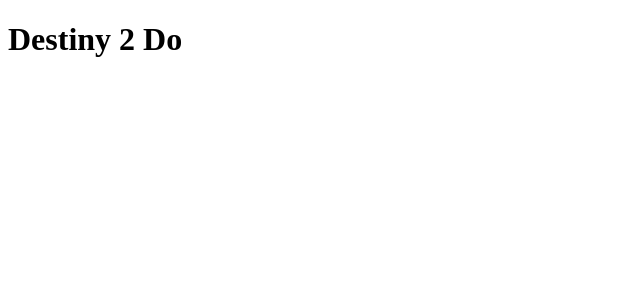
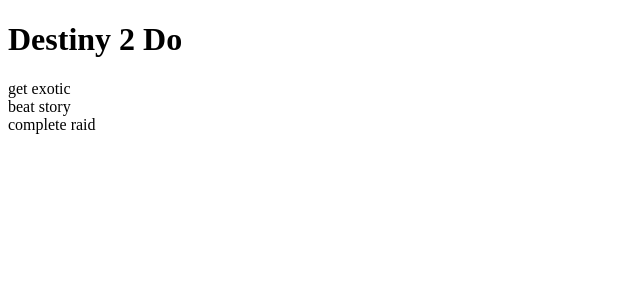
Before and after one commit to rocknswimmer/Destiny-2-Do, a React app: page / in a window 1280 px wide. Shown: the top 300 px of the page, without its empty margins (0-640 px from the left). Built offline with nearby package versions, Linux system fonts and the light colour scheme.

Commit message:
added a feed component and maping a list of todos

```diff
--- a/src/App.jsx
+++ b/src/App.jsx
@@ -1,10 +1,17 @@
 import React from 'react';
+import Feed from './Feed.jsx';
 
 function App() {
+  const tempToDos = [
+    {task: 'get exotic', complete: false},
+    {task: 'beat story', complete: false},
+    {task: 'complete raid', complete: false},
+  ]
 
   return (
     <div>
       <h1>Destiny 2 Do</h1>
+      <Feed list={tempToDos}/>
     </div>
   )
 }
--- /dev/null
+++ b/src/Feed.jsx
@@ -0,0 +1,14 @@
+import React from 'react';
+
+function Feed({list}) {
+
+  return (
+    <div>
+      {list.map((toDo) => {
+        return <div>{toDo.task}</div>
+      })}
+    </div>
+  )
+}
+
+export default Feed;
```
